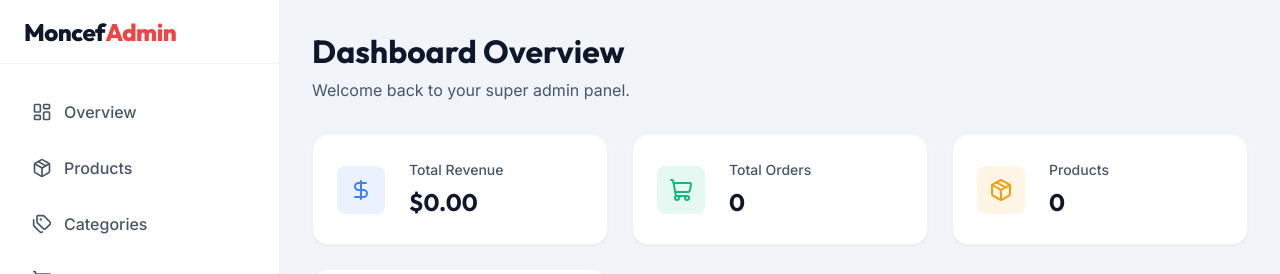
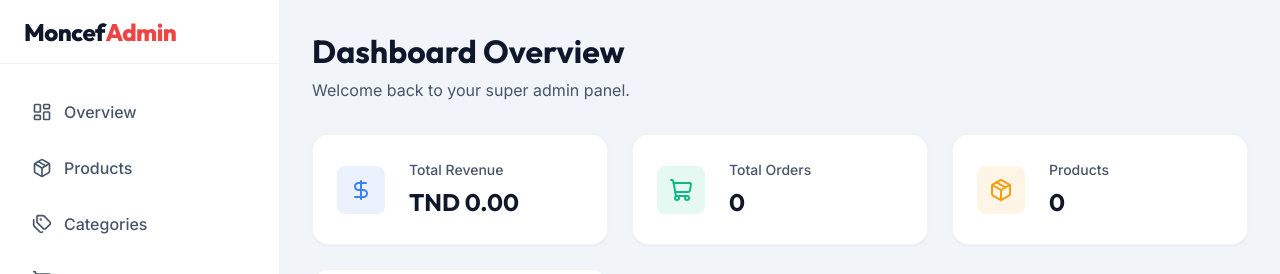
Before and after one commit to instacoifff/MNCFBUY, a Next.js app: page /admin in a window 1280 px wide. Shown: the top 274 px of the page. Built offline with nearby package versions, Linux system fonts and the light colour scheme; no server answers; the database is empty.

Commit message:
feat: update dashboard to calculate revenue from delivered orders

```diff
--- a/src/app/admin/(dashboard)/page.tsx
+++ b/src/app/admin/(dashboard)/page.tsx
@@ -9,6 +9,14 @@ export default async function AdminDashboardOverview() {
   const { count: productCount } = await supabase.from('products').select('*', { count: 'exact', head: true })
   const { count: categoryCount } = await supabase.from('categories').select('*', { count: 'exact', head: true })
   const { count: orderCount } = await supabase.from('orders').select('*', { count: 'exact', head: true })
+
+  // Calculate total revenue (Sum of all DELIVERED orders)
+  const { data: revenueData } = await supabase
+    .from('orders')
+    .select('total_amount')
+    .eq('status', 'delivered')
+
+  const totalRevenue = revenueData?.reduce((sum, order) => sum + Number(order.total_amount), 0) || 0
 
   return (
     <div>
@@ -22,7 +30,7 @@ export default async function AdminDashboardOverview() {
           </div>
           <div className={styles.statInfo}>
             <p className={styles.statLabel}>Total Revenue</p>
-            <p className={styles.statValue}>$0.00</p>
+            <p className={styles.statValue}>TND {totalRevenue.toFixed(2)}</p>
           </div>
         </div>
 
```
